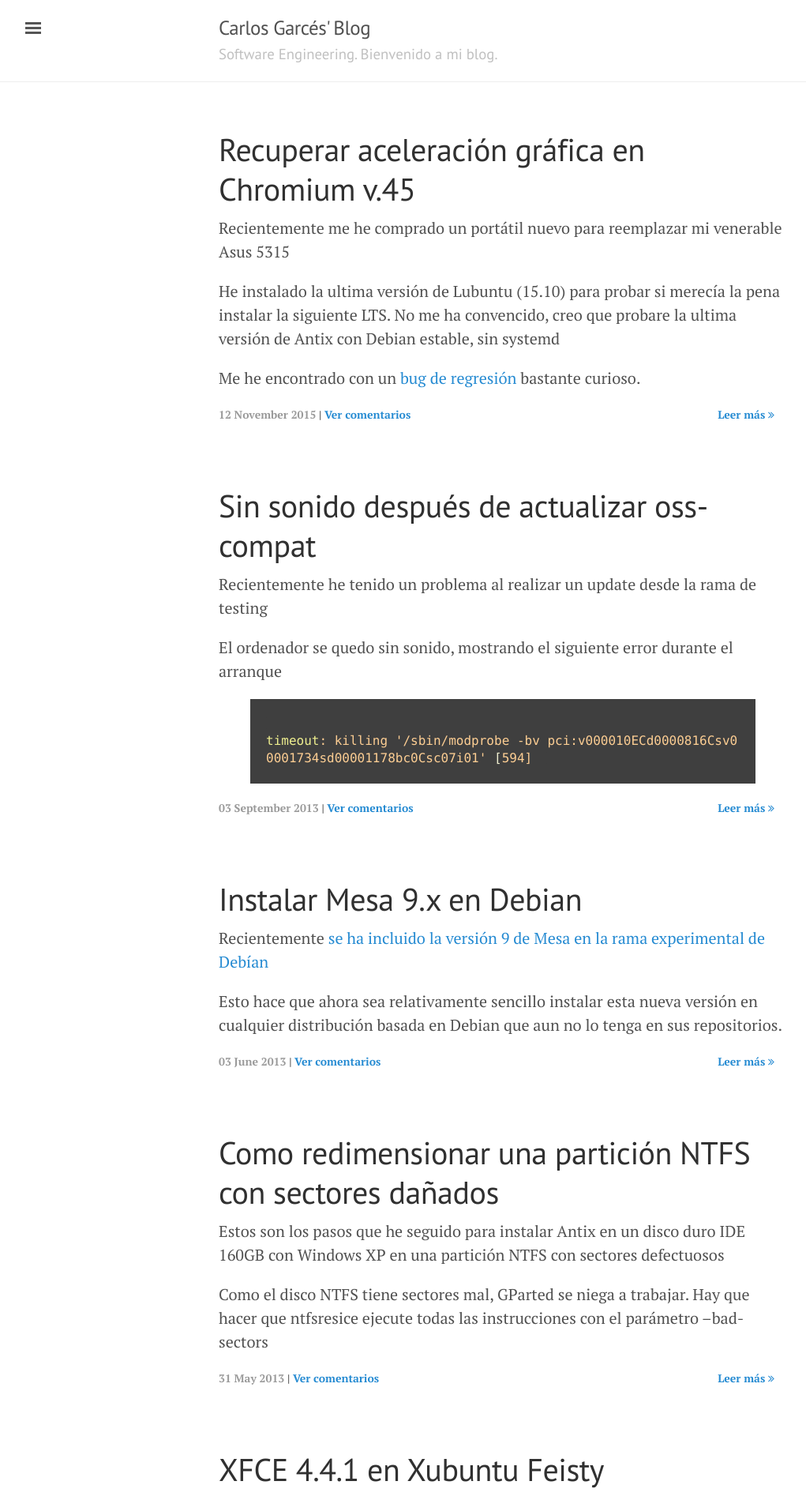
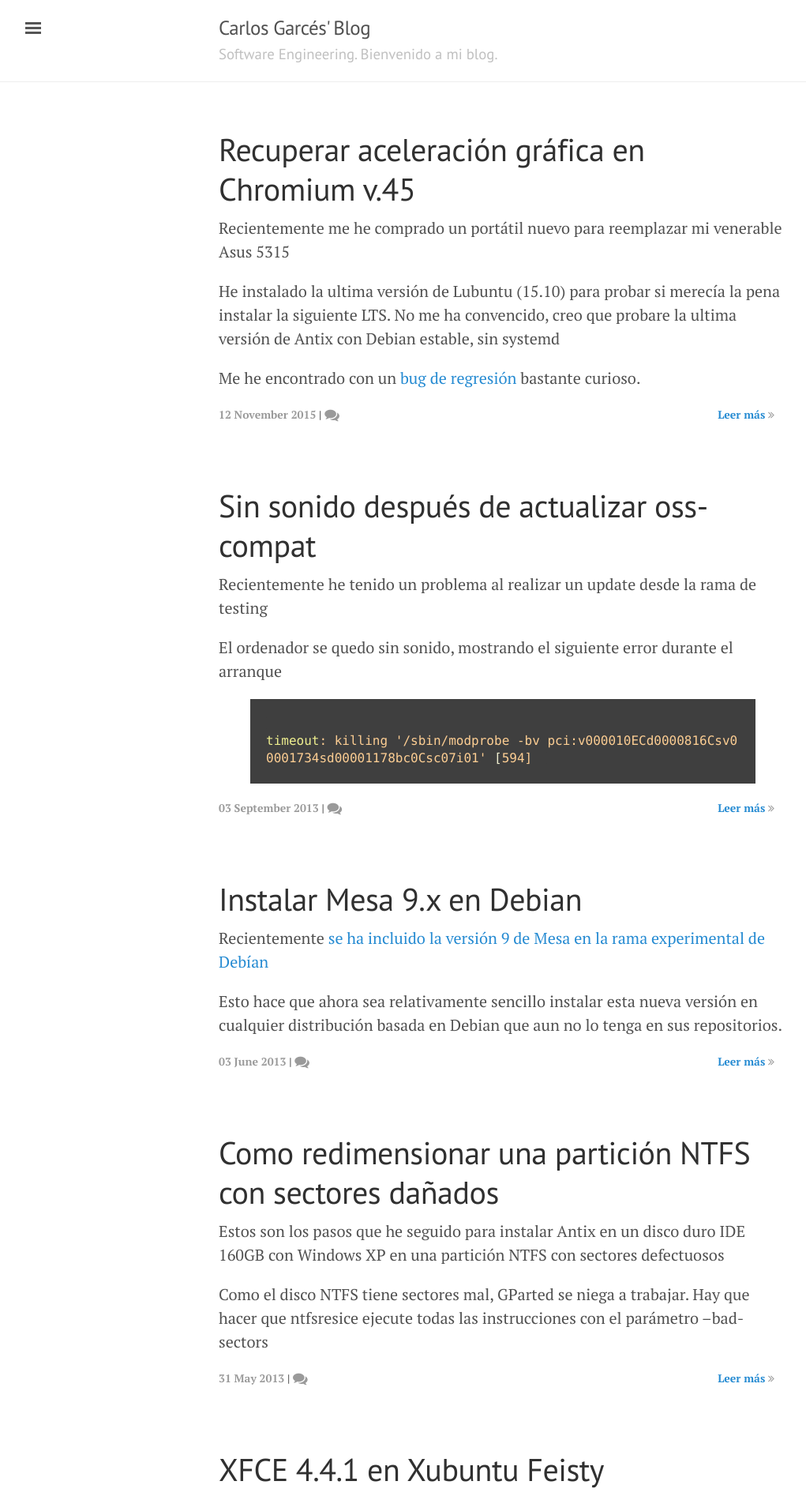
Before and after one commit to CGarces/CGarces.github.io, a Jekyll site: the page built from index.html, in a window 1280 px wide. Shown: the top 1899 px of the page at 79% size, without its empty margins (3-1024 px from the left). Built offline with Jekyll 4.4.1, drawn with Linux system fonts in a browser that asks for light colours; nearby versions of some CDN libraries; the list of posts is cut into pages by our own code; comment, search, counter and statistics services are not loaded.

Commit message:
New icons for disqus comments

```diff
--- a/index.html
+++ b/index.html
@@ -13,7 +13,7 @@ title: Home
     </h1>
     {{ post.excerpt }}
     <div class="post-meta">
-		    <time class="post-date" datetime="{{ post.date | date_to_long_string }}">{{ post.date | date_to_long_string }}</time> | <a href="{{ post.url }}#disqus_thread" data-disqus-identifier="{{ post.path | split:'/' | last | cgi_escape }}">Ver comentarios</a><a class="post-read-more" href="{{ post.url | prepend: site.baseurl }}/#read-more">Leer más <i class="fa fa-angle-double-right"></i></a>
+		    <time class="post-meta-left" datetime="{{ post.date | date_to_long_string }}">{{ post.date | date_to_long_string }}</time> | <a class="post-meta-left" href="{{ post.url }}#disqus_thread"><i class="fa fa-comments fa-lg"></i>&nbsp;<span class="disqus-comment-count" data-disqus-identifier="{{ post.path | split:'/' | last | cgi_escape }}">&nbsp;</span></a><a class="post-read-more" href="{{ post.url | prepend: site.baseurl }}/#read-more">Leer más <i class="fa fa-angle-double-right"></i></a>
 	</div>
   </div>
   {% endfor %}
--- a/public/css/main.sass
+++ b/public/css/main.sass
@@ -55,7 +55,7 @@ $font-sans: Open Sans, MundoSans, "Helvetica Neue", Arial, Helvetica, sans-serif
   .post-meta
     font-size: $rs/8*7
     font-weight: bold
-    .post-date
+    .post-meta-left, i
       color: #9a9a9a
     .post-read-more
       position: static
```
